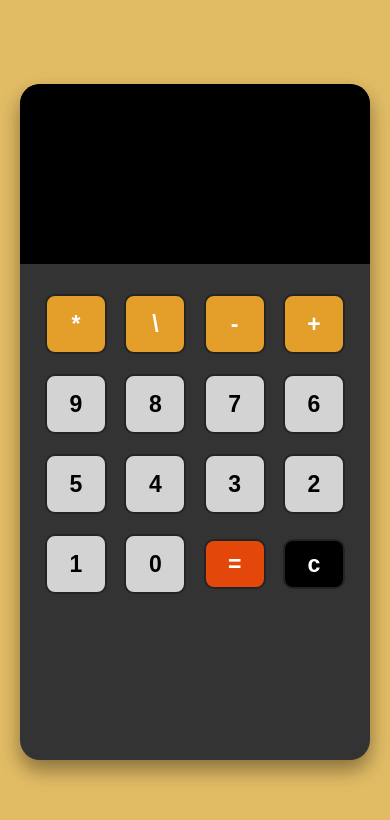
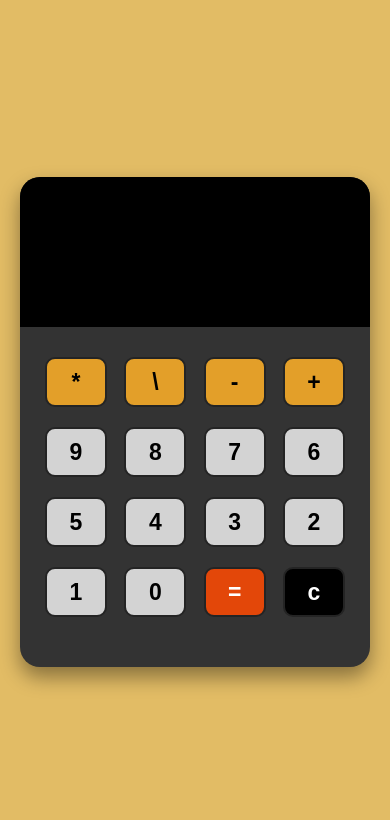
Before and after one commit to MezillaJohn/JS-Calculator, a plain HTML site: page index.html in a window 390 px wide. Drawn offline with Linux system fonts and the light colour scheme.

Commit message:
Update style.css

```diff
--- a/style.css
+++ b/style.css
@@ -21,12 +21,6 @@ body {
   border-radius: 20px;
 }
 
-@media screen and (max-width: 600px) {
-  .calContainer {
-    height: 80vh;
-  }
-}
-
 .calDisplayBox input {
   width: 100%;
   height: 150px;
@@ -38,12 +32,6 @@ body {
   border-radius: 20px 20px 0 0;
   border: none;
   pointer-events: none;
-}
-
-@media screen and (max-width: 600px) {
-  .calDisplayBox input {
-    height: 180px;
-  }
 }
 
 .btnBox {
@@ -67,15 +55,8 @@ body {
   cursor: pointer;
 }
 
-@media screen and (max-width: 600px) {
-  .btn {
-    height: 60px;
-  }
-}
-
 .btn-yellow {
   background-color: rgb(227, 159, 41);
-  color: #fff;
 }
 
 .btn-grey {
```
